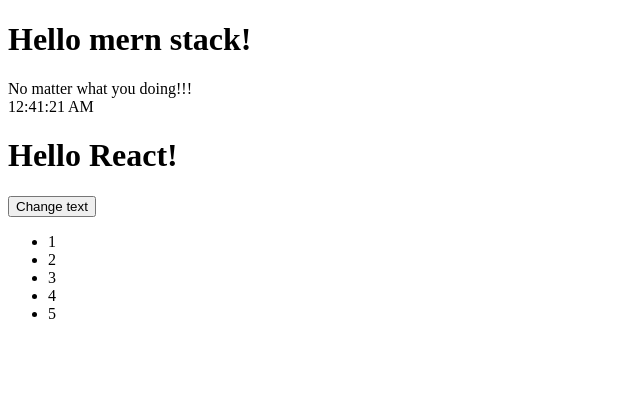
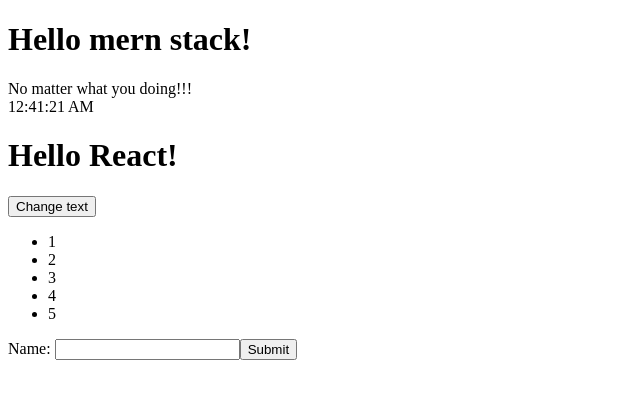
Before and after one commit to Wdyffs/BookingApp, a React (Create React App) app in the folder client/: page / in a window 1280 px wide. Shown: the top 398 px of the page, without its empty margins (0-640 px from the left). Built offline with nearby package versions, Linux system fonts and the light colour scheme.

Commit message:
feat: create a simple form

```diff
--- /dev/null
+++ b/client/src/Components/SimpleForm.jsx
@@ -0,0 +1,33 @@
+import React from "react";
+
+export class Form extends React.Component {
+  constructor(props) {
+    super(props)
+    this.state = {
+      value: ''
+    }
+    this.handleChange = this.handleChange.bind(this)
+    this.handleSubmit = this.handleSubmit.bind(this)
+  }
+
+  handleChange(event) {
+    this.setState({
+      value: event.target.value
+    })
+  }
+
+  handleSubmit(event) {
+    alert(`Entered name is - ${this.state.value}`)
+    event.preventDefault()
+  }
+
+  render() {
+    return (
+      <form onSubmit={this.handleSubmit}>
+        <label>Name: </label>
+        <input type='text' name='name' value={this.state.value} onChange={this.handleChange} />
+        <input type='submit' value='Submit' />
+      </form>
+    )
+  }
+}
--- a/client/src/index.js
+++ b/client/src/index.js
@@ -6,6 +6,7 @@
 import { Clock } from './Components/Clock';
 import { TextControl } from './Components/Text';
 import { List } from './Components/List';
+import { Form } from './Components/SimpleForm';
 
 
 ReactDOM.render(
@@ -14,6 +15,7 @@
     <Clock />
     <TextControl />
     <List numbers={[1, 2, 3, 4, 5]} />
+    <Form />
   </React.StrictMode>,
   document.getElementById('root')
 );
```
